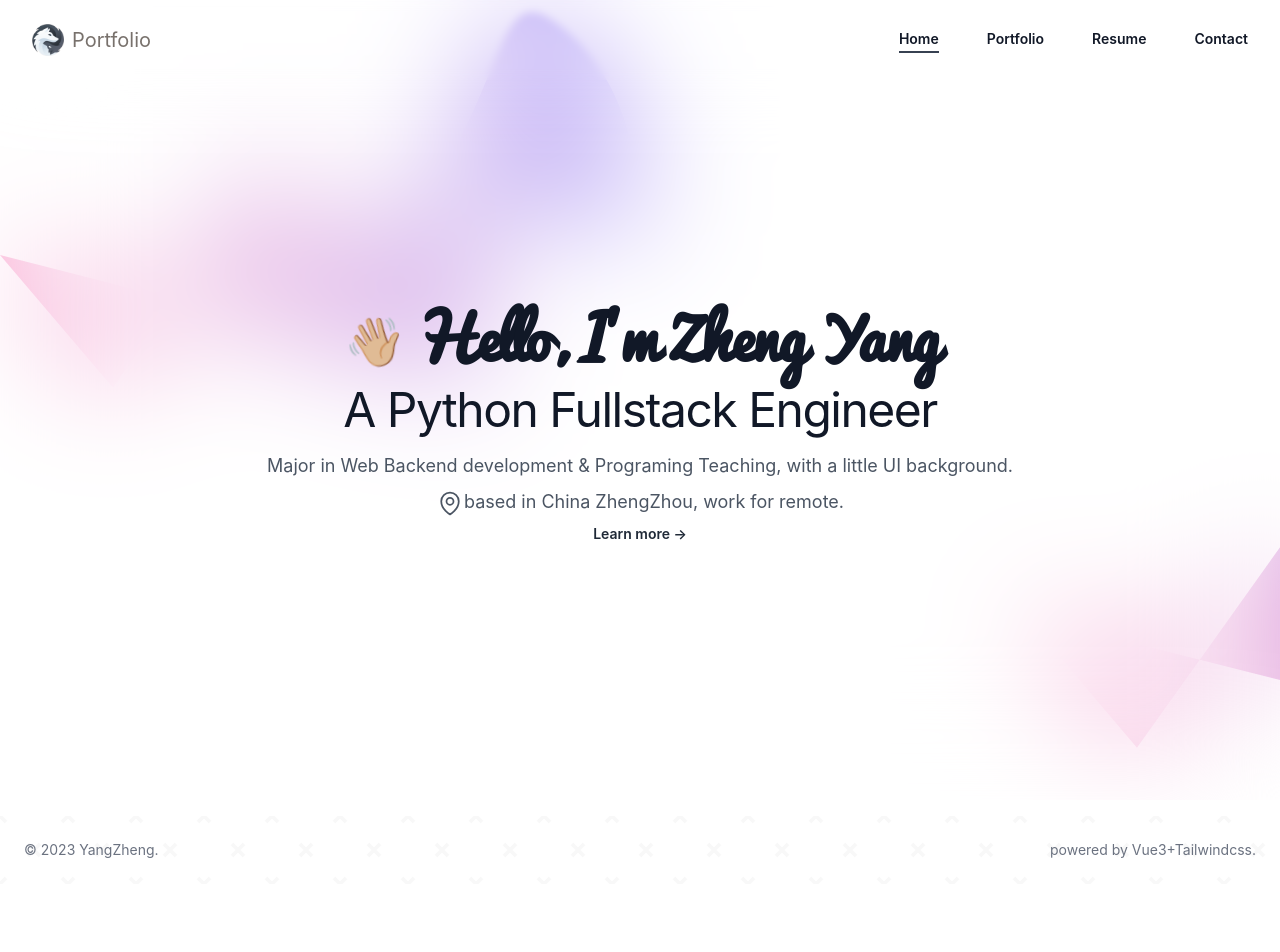
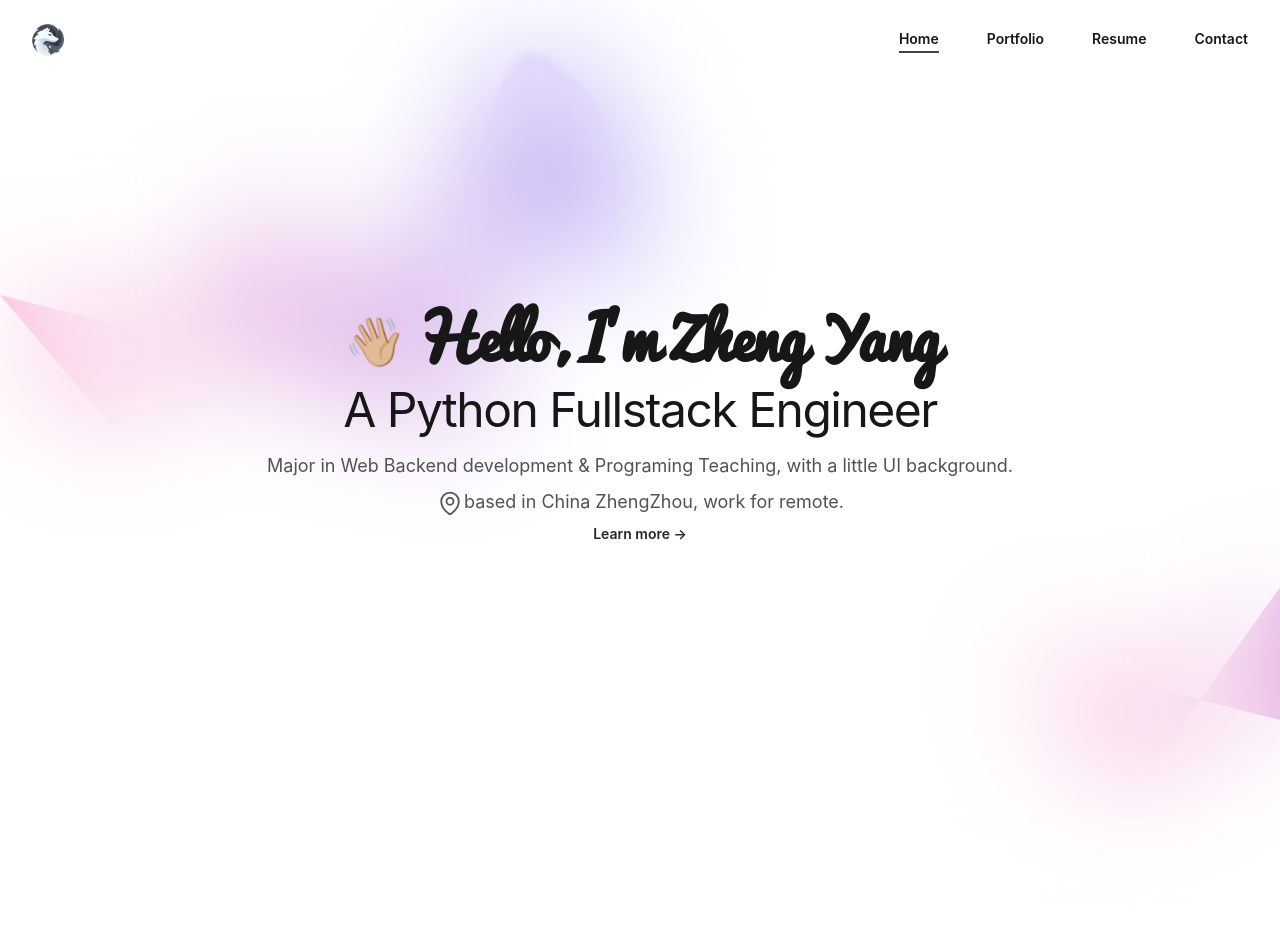
Before and after one commit to canaan-yz/my_portfolio, a Vue app: page /#/ in a window 1280 px wide. Shown: the top 952 px of the page. Before the commit the page ends 884 px from the top, so only its background shows below. Built offline with nearby package versions, Linux system fonts and the light colour scheme; a web font is replaced by a local one.

Commit message:
Layout.vue

```diff
--- a/src/components/Layout.vue
+++ b/src/components/Layout.vue
@@ -5,22 +5,22 @@
     <nav name="nav" class="fixed inset-x-0 top-0 z-50 backdrop-blur-sm bg-transparent">
       <div class="flex items-center justify-between p-6 md:px-8" aria-label="Global">
         <div class="flex md:flex-1 items-center">
-          <a href="#" class="-m-1.5 p-1.5">
+          <a href="#/" class="-m-1.5 p-1.5">
             <span class="sr-only">Yang Zheng</span>
             <img class="h-8 w-auto hover:rotate-180 transition-transform duration-1000"
                  src="../assets/image/logo.png" alt="Logo" />
           </a>
-          <div class="text-xl text-stone-500 ml-2">Portfolio</div>
+          <div class="text-xl text-stone-500 ml-2"></div>
         </div>
         <div class="flex md:hidden">
-          <button type="button" class="-m-2.5 inline-flex items-center justify-center rounded-md p-2.5 text-gray-700" @click="mobileMenuOpen = true">
+          <button type="button" class="-m-2.5 inline-flex items-center justify-center rounded-md p-2.5 text-neutral-700" @click="mobileMenuOpen = true">
             <span class="sr-only">Open main menu</span>
             <Bars3Icon class="h-6 w-6" aria-hidden="true" />
           </button>
         </div>
         <div class="hidden md:flex md:gap-x-12">
-<!--          <a v-for="item in navigation" :key="item.name" :href="item.href" class="-mx-3 block rounded-lg py-2 px-3 text-base font-semibold leading-7 text-gray-900 hover:bg-gray-50">{{ item.name }}</a>-->
-          <router-link class="text-sm font-semibold leading-6 text-gray-900 hover:text-gray-500 duration-500 " active-class="text-gray-500 border-b-2 border-gray-700"
+<!--          <a v-for="item in navigation" :key="item.name" :href="item.href" class="-mx-3 block rounded-lg py-2 px-3 text-base font-semibold leading-7 text-neutral-900 hover:bg-neutral-50">{{ item.name }}</a>-->
+          <router-link class="text-sm font-semibold leading-6 text-neutral-900 hover:text-neutral-500 duration-500 " active-class="text-neutral-500 border-b-2 border-neutral-700"
                        v-for="item in navigation" :key="item.name" :to="item.href" >
             {{ item.name }}
           </router-link>
@@ -29,18 +29,18 @@
       </div>
       <Dialog as="div" class="md:hidden" @close="mobileMenuOpen = false" :open="mobileMenuOpen">
         <div class="fixed inset-0 z-50" />
-        <DialogPanel class="fixed inset-y-0 right-0 z-50 w-full overflow-y-auto bg-white px-6 py-6 sm:max-w-sm sm:ring-1 sm:ring-gray-900/10">
+        <DialogPanel class="fixed inset-y-0 right-0 z-50 w-full overflow-y-auto bg-white px-6 py-6 sm:max-w-sm sm:ring-1 sm:ring-neutral-900/10">
           <div class="flex items-center justify-between">
-            <button type="button" class="-m-2.5 rounded-md p-2.5 text-gray-700 place-self-end" @click="mobileMenuOpen = false">
+            <button type="button" class="-m-2.5 rounded-md p-2.5 text-neutral-700 place-self-end" @click="mobileMenuOpen = false">
               <span class="sr-only">Close menu</span>
               <XMarkIcon class="h-6 w-6" aria-hidden="true" />
             </button>
           </div>
           <div class="mt-6 flow-root">
-            <div class="-my-6 divide-y divide-gray-500/10">
+            <div class="-my-6 divide-y divide-neutral-500/10">
               <div class="space-y-2 py-6">
                 <router-link v-for="item in navigation" :key="item.name" :to="item.href"
-                             class="block text-sm font-semibold leading-6 text-gray-900 hover:bg-gray-200">
+                             class="block text-sm font-semibold leading-6 text-neutral-900 hover:bg-neutral-200">
                   {{ item.name }}
                 </router-link>
               </div>
@@ -54,18 +54,19 @@
 
   <!--main content slot-->
   <!--set margin-top in slot content coz of fixed navbar. slot can't set class attr-->
-  <!--can't set root bg blur conflict with nav blur. -->
-  <div id="main-content" class="min-h-screen ">
-    <div class="backdrop-blur-3xl h-screen pt-20">
+  <div id="main-content" class="min-h-screen">
+    <!--set enough height to prop up the blur tier, can't set margin otherwise it will lightly cut a corner of blur background.
+    can't set root element bg blur conflict with nav blur. -->
+    <div class="backdrop-blur-3xl min-h-[120vh] pt-20">
       <slot></slot>
     </div>
   </div>
 
 
-  <footer name="footer" class="_footer-pattern bg-gray-100 bg-opacity-0 m-4 mx-0 mb-0">
-    <div class="w-full mx-auto container md:p-6 p-4 md:flex md:items-center md:justify-between text-gray-500">
-      <span class="text-sm sm:text-center">© 2023 YangZheng.</span>
-      <span class="text-sm sm:text-center">powered by Vue3+Tailwindcss. </span>
+  <footer name="footer" class="bg-transparent -z-10 mt-0 border-t-2 border-neutral-50">
+    <div class="w-full mx-auto container md:p-6 p-4 md:flex md:items-center md:justify-between text-neutral-500">
+      <span class="text-sm sm:text-center">©Copyright 2023 YangZheng.</span>
+      <span class="text-sm sm:text-center">powered by Vue3+Tailwindcss+Vite.</span>
       </div>
   </footer>
 </template>
--- a/src/pages/Contact.vue
+++ b/src/pages/Contact.vue
@@ -1,15 +1,15 @@
 <template>
   <Layout>
-    <div id="contact" class="container items-center flex flex-col justify-center place-self-center bg-transparent">
-      <h1 class="text-gray-800 sm:text-4xl mt-10">Contract Me</h1>
-      <h4 class="text-gray-500 text-xl mt-2">welcome to talk to me about technology or employment</h4>
+    <div id="contact" class="container mx-auto items-center flex flex-col justify-center place-self-center bg-transparent">
+      <h1 class="text-neutral-800 sm:text-4xl mt-10">Contract Me</h1>
+      <h4 class="text-neutral-500 text-xl mt-2">welcome to talk to me about technology or employment</h4>
       <img :src="contactIllustration" class="max-w-xl lg:max-w-2xl mt-20 px-10 rounded-sm">
       <ul class="mt-20 w-1/2 flex flex-row justify-between flex-wrap">
         <!--social media-->
         <li v-for="(s,i) in socials" class="mb-4" :key="s.name" :data-content="s.note"><!--H5 data- bind value to css pseudo class-->
           <a :href="s.href" class="block" target="_blank">
-            <button type="button" class="md:w-28 w-48 px-2 py-2 text-sm text-left text-gray-900 font-medium bg-transparent border-2 rounded-md border-gray-900
-  hover:bg-gray-100">
+            <button type="button" class="md:w-28 w-48 px-2 py-2 text-sm text-left text-neutral-900 font-medium bg-transparent border-2 rounded-md border-neutral-900
+  hover:bg-neutral-100">
               <img :src="s.iconSrc" class="w-5 h-5 mr-2 inline-block float-left">
               <span class="text-left">{{ s.name }}</span>
               <span class="">{{s.title}}</span>
--- a/src/pages/Home.vue
+++ b/src/pages/Home.vue
@@ -4,21 +4,21 @@
       <!--big title-->
       <div class="mx-auto max-w-3xl py-32 sm:py-48 md:py-56">
         <div class="text-center">
-          <h1 class="text-4xl tracking-tight text-gray-900 sm:text-6xl">
+          <h1 class="text-4xl tracking-tight text-neutral-900 sm:text-6xl">
             <span class="_shake-hand-animation inline-block sm:text-5xl">👋🏼</span>
             <span class="_big_title" title='/ʈʂɤŋ/ /jæŋ/ pronounce similar to "Jane Young"'>
               Hello, I'm Zheng Yang</span><br/>
             <p class="sm:text-5xl mt-4 leading-8">A Python Fullstack Engineer</p>
           </h1>
-          <p class="mt-4 text-lg leading-8 text-gray-600">
+          <p class="mt-4 text-lg leading-8 text-neutral-600">
             Major in Web Backend development & Programing Teaching, with a little UI background.
           </p>
-          <p class="mt-1 text-lg leading-8 text-gray-600">
+          <p class="mt-1 text-lg leading-8 text-neutral-600">
             <MapPinIcon class="w-7 h-7 inline-block"></MapPinIcon>based in China ZhengZhou, work for remote.
           </p>
           <div class="mt-2 flex items-center justify-center gap-x-6">
             <!--            <a href="#" class="rounded-md bg-indigo-600 px-3.5 py-2.5 text-sm font-semibold text-white shadow-sm hover:bg-indigo-500 focus-visible:outline focus-visible:outline-2 focus-visible:outline-offset-2 focus-visible:outline-indigo-600">Get started</a>-->
-            <router-link to="/portfolio" class="text-sm font-semibold leading-4 text-gray-800 hover:translate-x-1 duration-500">
+            <router-link to="/portfolio" class="text-sm font-semibold leading-4 text-neutral-800 hover:translate-x-1 duration-500">
               Learn more <span aria-hidden="true" class="">→</span></router-link>
           </div>
         </div>
--- a/src/pages/Portfolio.vue
+++ b/src/pages/Portfolio.vue
@@ -1,9 +1,9 @@
 <template>
   <Layout>
-    <div id="portfolio" class="container flex flex-col text-center items-center bg-transparent">
+    <div id="portfolio" class="w-3/4 mx-auto flex flex-col text-center items-center bg-transparent">
       <div name="title">
-        <h1 class="text-gray-800 sm:text-4xl mt-10">Beside Works</h1>
-        <p class="text-gray-500 text-md mt-2 ">
+        <h1 class="text-neutral-800 sm:text-4xl mt-10">Beside Works</h1>
+        <p class="text-neutral-500 text-md mt-2 ">
         Some works are part-time private work with novelty needs; Some for architecture research; Some come from my full-time work.<br/>
         The complexity of these beside works are much easier than formal full-time work, but also show my abilities. See my formal work experiences on my resume.<br/>
         </p>
@@ -17,8 +17,8 @@
         <ul class="mt-20 flex flex-wrap items-center justify-between">
           <li v-for="(item,i) in catalogs"
               :key="item.name"
-              class="mr-6 text-gray-700 hover:text-gray-500 "
-              :class="{'border-b-2 border-gray-500': i===currentCatalogIndex}"
+              class="m-3 text-neutral-700 hover:text-neutral-500 "
+              :class="{'border-b-2 border-neutral-500': i===currentCatalogIndex}"
               @click="handleCatalogClick(i, item, $event)"
           >
             <a :href=null class="flex">
```
